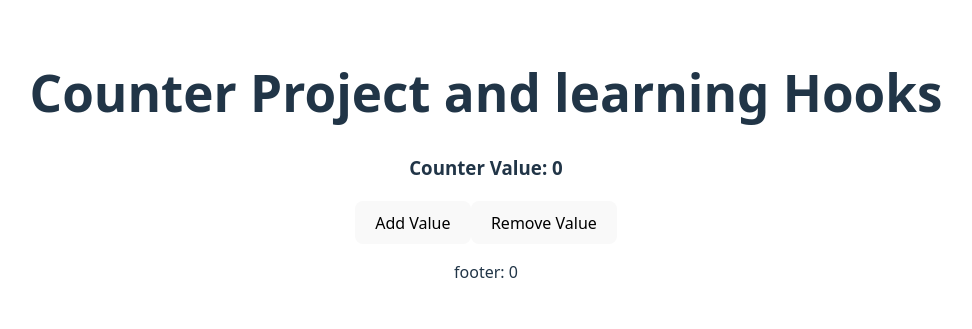
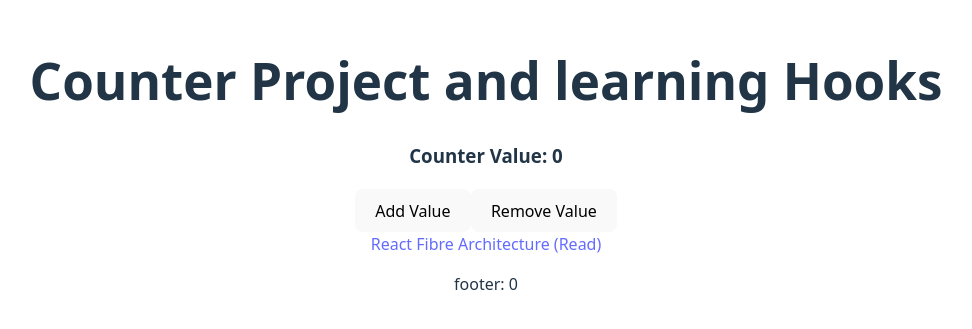
Before and after one commit to itspriyambhattacharya/react_hitesh, a React (Vite) app in the folder 02_counter_project/: page / in a window 1280 px wide. Shown: the part 235-564 px from the top of the page, without its empty margins (154-1126 px from the left). Built offline with nearby package versions, Linux system fonts and the light colour scheme.

Commit message:
refactor App component to adjust layout by moving the React Fibre Architecture link for better visibility

```diff
--- a/02_counter_project/src/App.jsx
+++ b/02_counter_project/src/App.jsx
@@ -41,6 +41,13 @@ function App() {
       <button id="remVal" onClick={decValueAssignment}>
         Remove Value
       </button>
+      <br />
+      <a
+        href="https://github.com/acdlite/react-fiber-architecture"
+        target="_blank"
+      >
+        React Fibre Architecture (Read)
+      </a>
       <p>footer: {counter}</p>
     </>
   );
```
